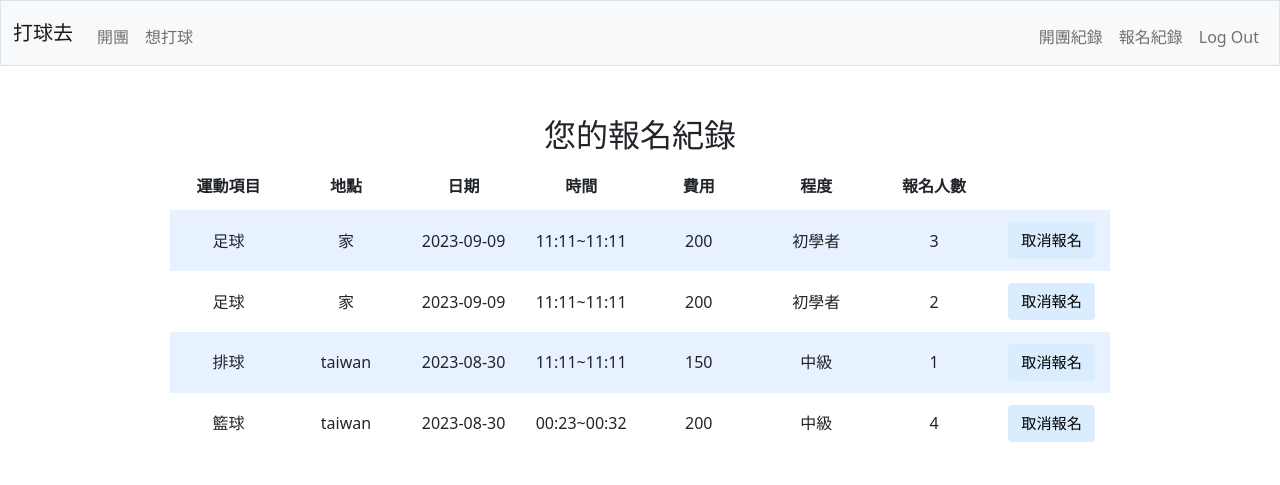
After one commit to joeyyu123/finalproject, a Flask app: page /applied_history in a window 1280 px wide. The commit adds this page. Shown: the top 485 px of the page. Run offline with Flask 3, Linux system fonts and the light colour scheme; a user stored in the database is signed in; some libraries are stand-ins or nearby versions.

Commit message:
新增取消報名功能

```diff
--- a/app.py
+++ b/app.py
@@ -147,7 +147,7 @@ def group():
         remark = request.form.get("remark")
 
         db.execute("INSERT INTO activities(type, date, start_time, end_time, location, level, price, participants, remark, user_id) VALUES(?, ?, ?, ?, ?, ?, ?, ?, ?, ?)", type, date, start_time, end_time, location, level, price, participants, remark, userid)
-
+        flash("開團成功！")
         return render_template("group.html")
 
     return render_template("group.html")
@@ -159,17 +159,26 @@ def find():
     return render_template("find.html", activities=activities)
 
 # 查看用戶歷史紀錄
-@app.route("/myhistory")
+@app.route("/created_history")
 @login_required
-def myhistory():
+def created_history():
     userid = session.get("user_id")
 
     # 獲取用戶開團和報名的紀錄
     created_activities = db.execute("SELECT * FROM activities WHERE user_id = ? AND date >= date('now') ORDER BY date DESC", userid)
-    signed_up_activities = db.execute("SELECT a.*, s.participants AS signup_participants FROM activities a INNER JOIN signups s ON a.id = s.activity_id WHERE s.user_id = ? AND a.date >= date('now') ORDER BY a.date DESC", userid)
+
+    return render_template("created_history.html", created_activities=created_activities)
+
+# 查看用戶歷史紀錄
+@app.route("/applied_history")
+@login_required
+def applied_history():
+    userid = session.get("user_id")
+
+    signed_up_activities = db.execute("SELECT a.*, s.participants AS signup_participants, s.id AS signup_id FROM activities a INNER JOIN signups s ON a.id = s.activity_id WHERE s.user_id = ? AND a.date >= date('now') ORDER BY a.date DESC", userid)
 
 
-    return render_template("myhistory.html", created_activities=created_activities,signed_up_activities=signed_up_activities)
+    return render_template("applied_history.html", signed_up_activities=signed_up_activities)
 
 # 刪除
 @app.route("/delete_activity", methods=["POST"])
@@ -185,6 +194,39 @@ def delete_activity():
 
     except Exception as e:
         return jsonify({"message": "删除失敗", "error": str(e)}), 500
+
+# 取消報名
+@app.route("/cancel_signup", methods=["POST"])
+@login_required
+def cancel_signup():
+    try:
+        activity_id = request.json.get("activity_id")
+        participants = request.json.get("participants") # 獲取報名人數
+
+        if activity_id is None or participants is None:
+            return jsonify({"message": "無效的請求"}), 400
+
+        activity = db.execute("SELECT participants FROM activities WHERE id = ?", activity_id)
+        if not activity:
+            return jsonify({"message": "找不到該活動"}), 404
+
+
+        current_participants = activity[0]["participants"]
+
+        # 根據報名人數進行修正
+        new_participants = int(current_participants) + int(participants)
+
+
+        db.execute("UPDATE activities SET participants = ? WHERE id = ?", new_participants, activity_id)
+
+        #在取消報名成功後，刪除相關的報名紀錄
+        signup_id = request.json.get("signup_id")
+        db.execute("DELETE FROM signups WHERE id = ?", signup_id)
+
+        return jsonify({"message": "已取消報名"}), 200
+
+    except Exception as e:
+        return jsonify({"message": "取消失敗", "error": str(e)}), 500
 
 
 
--- /dev/null
+++ b/templates/applied_history.html
@@ -0,0 +1,80 @@
+{% extends "layout.html" %}
+
+{% block main %}
+
+<div class="section">
+    <h2>您的報名紀錄</h2>
+    <table>
+        <thead>
+            <tr>
+                <th class ="text-middle">運動項目</th>
+                <th class ="text-middle">地點</th>
+                <th class ="text-middle">日期</th>
+                <th class ="text-middle">時間</th>
+                <th class ="text-middle">費用</th>
+                <th class ="text-middle">程度</th>
+                <th class ="text-middle">報名人數</th>
+            </tr>
+        </thead>
+        <tbody>
+            <!-- 遍歷用戶的報名紀錄 -->
+            {% for activity in signed_up_activities %}
+                <tr>
+                    <td class="text-middle">{{ activity.type }}</td>
+                    <td class="text-middle">{{ activity.location }}</td>
+                    <td class="text-middle">{{ activity.date }}</td>
+                    <td class="text-middle">{{ activity.start_time }}~{{ activity.end_time }}</td>
+                    <td class="text-middle">{{ activity.price }}</td>
+                    <td class="text-middle">{{ activity.level }}</td>
+                    <td class="text-middle">{{ activity.signup_participants }}</td>  <!-- 使用報名紀錄中的參與人數 -->
+                    <td class="text-middle">
+                        <button class="cancel-signup-button" data-id="{{ activity.id }}" data-participants="{{ activity.signup_participants }}" data-signup-id="{{activity.signup_id}}">取消報名</button>
+                    </td>
+                </tr>
+            {% endfor %}
+        </tbody>
+    </table>
+</div>
+
+
+<script>
+
+    document.addEventListener("DOMContentLoaded", function() {
+        const cancelSignupButtons = document.querySelectorAll(".cancel-signup-button");
+
+            cancelSignupButtons.forEach(button => {
+                button.addEventListener("click", function() {
+                    const activityId = button.getAttribute("data-id");
+                    const participants = button.getAttribute("data-participants"); // 取得報名人數
+                    const signup_Id = button.getAttribute("data-signup-id");
+                    if (confirm("確定要取消報名這筆活動嗎？")) {
+                        cancelSignup(activityId, participants, signup_Id); // 將報名人數一同傳送給取消報名函數
+                    }
+                });
+            });
+
+            function cancelSignup(activityId, participants, signup_Id) {
+                const url = "/cancel_signup";
+                const data = { activity_id: activityId, participants: participants, signup_id: signup_Id }; // 傳送報名人數到後端
+
+                fetch(url, {
+                    method: "POST",
+                    headers: {
+                        "Content-Type": "application/json"
+                    },
+                    body: JSON.stringify(data)
+                })
+                .then(response => response.json())
+                .then(result => {
+                    alert(result.message);
+                    location.reload();
+                })
+                .catch(error => {
+                    console.error("取消報名失敗:", error);
+                });
+            }
+    })
+</script>
+
+
+{% endblock %}
--- a/templates/layout.html
+++ b/templates/layout.html
@@ -34,7 +34,8 @@
                         </ul>
 
                         <ul class="navbar-nav ms-auto mt-2">
-                            <li class="nav-item"><a class="nav-link" href="/myhistory">歷史紀錄</a></li>
+                            <li class="nav-item"><a class="nav-link" href="/created_history">開團紀錄</a></li>
+                            <li class="nav-item"><a class="nav-link" href="/applied_history">報名紀錄</a></li>
                             <li class="nav-item"><a class="nav-link" href="/logout">Log Out</a></li>
                         </ul>
                     {% else %}
```
Also changed, not shown: templates/created_history.html (renamed from templates/myhistory.html, +3 -68 lines), database.db, 2 other files.
